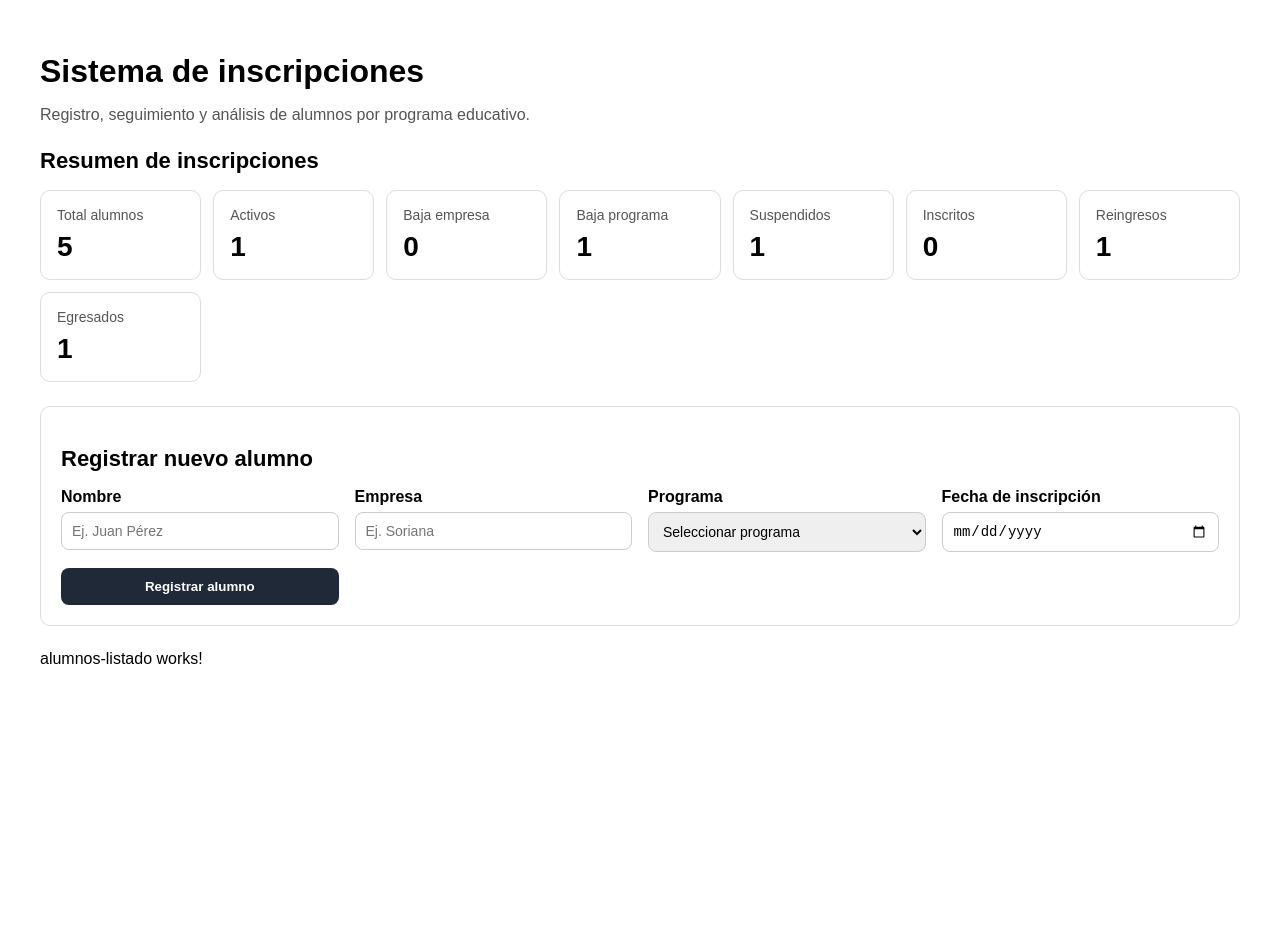
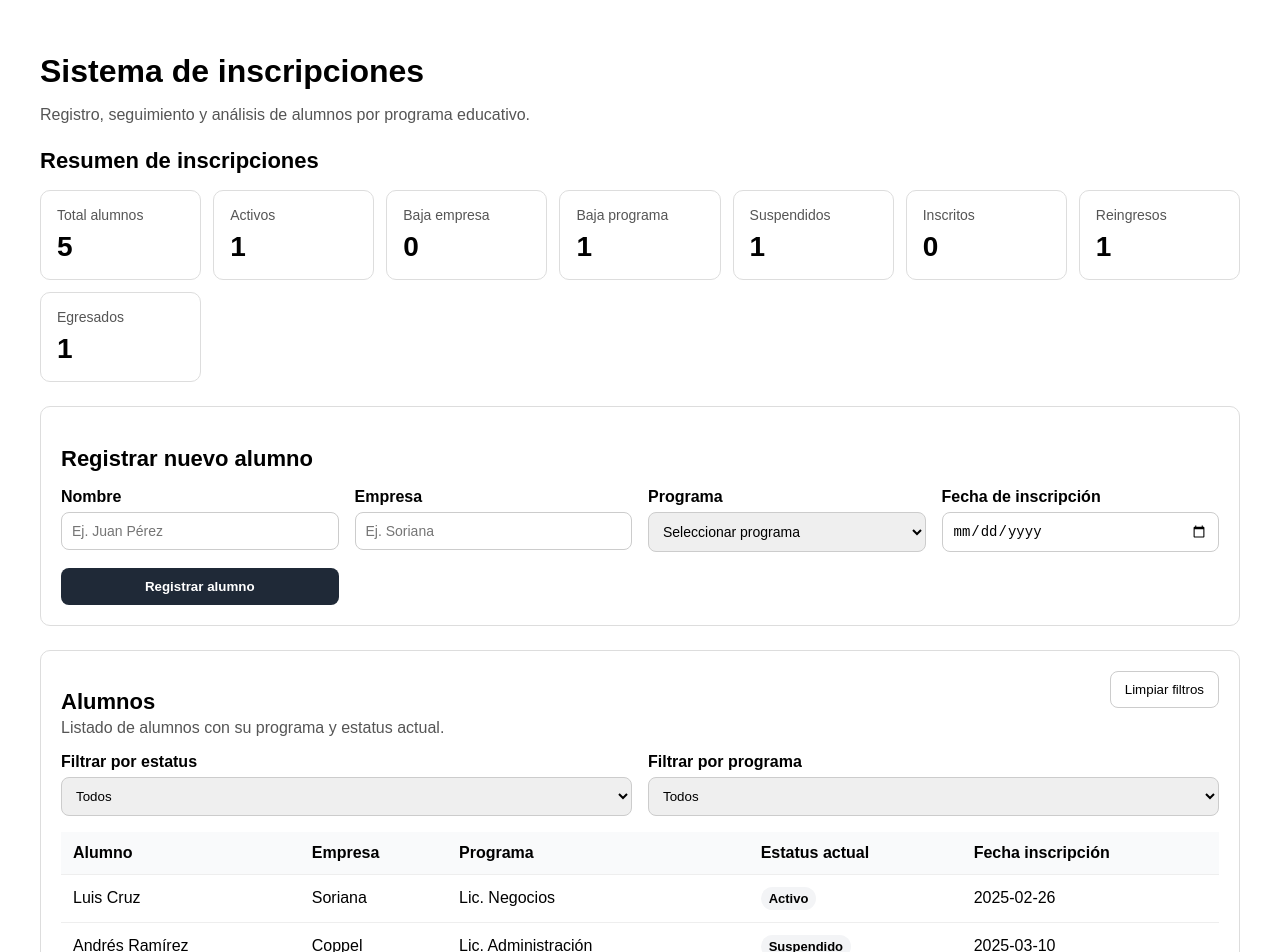
Before and after one commit to FerrariAgustinNicolas/prueba-fullstack-inscripciones, an Angular app in the folder frontend/academiaglobal-inscripciones/: page / in a window 1280 px wide. Shown: the top 952 px of the page. Before the commit the page ends 800 px from the top, so only its background shows below. Built offline with nearby package versions, Linux system fonts and the light colour scheme.

Commit message:
angular: implement students table with filters

```diff
--- a/frontend/academiaglobal-inscripciones/src/app/features/alumnos/alumnos-listado/alumnos-listado.css
+++ b/frontend/academiaglobal-inscripciones/src/app/features/alumnos/alumnos-listado/alumnos-listado.css
@@ -0,0 +1,90 @@
+.alumnos-section {
+  margin-bottom: 24px;
+  padding: 20px;
+  border: 1px solid #ddd;
+  border-radius: 10px;
+  background: #fff;
+}
+
+.section-header {
+  display: flex;
+  justify-content: space-between;
+  gap: 16px;
+  margin-bottom: 16px;
+}
+
+.section-header h2 {
+  margin-bottom: 4px;
+  font-size: 22px;
+}
+
+.section-header p {
+  margin: 0;
+  color: #555;
+}
+
+.filters {
+  display: grid;
+  grid-template-columns: repeat(auto-fit, minmax(220px, 1fr));
+  gap: 16px;
+  margin-bottom: 16px;
+}
+
+.filter-field {
+  display: flex;
+  flex-direction: column;
+  gap: 6px;
+}
+
+.filter-field label {
+  font-weight: 600;
+}
+
+.filter-field select {
+  padding: 10px;
+  border: 1px solid #ccc;
+  border-radius: 8px;
+}
+
+.secondary-button {
+  align-self: start;
+  padding: 10px 14px;
+  border: 1px solid #ccc;
+  border-radius: 8px;
+  background: #fff;
+  cursor: pointer;
+}
+
+.secondary-button:hover {
+  background: #f3f4f6;
+}
+
+.table-wrapper {
+  overflow-x: auto;
+}
+
+table {
+  width: 100%;
+  border-collapse: collapse;
+}
+
+th,
+td {
+  padding: 12px;
+  border-bottom: 1px solid #eee;
+  text-align: left;
+}
+
+th {
+  background: #f9fafb;
+  font-weight: 700;
+}
+
+.status-badge {
+  display: inline-block;
+  padding: 4px 8px;
+  border-radius: 999px;
+  background: #f3f4f6;
+  font-size: 13px;
+  font-weight: 600;
+}
--- a/frontend/academiaglobal-inscripciones/src/app/features/alumnos/alumnos-listado/alumnos-listado.html
+++ b/frontend/academiaglobal-inscripciones/src/app/features/alumnos/alumnos-listado/alumnos-listado.html
@@ -1 +1,70 @@
-<p>alumnos-listado works!</p>
+<section class="alumnos-section">
+  <div class="section-header">
+    <div>
+      <h2>Alumnos</h2>
+      <p>Listado de alumnos con su programa y estatus actual.</p>
+    </div>
+
+    <button type="button" class="secondary-button" (click)="limpiarFiltros()">
+      Limpiar filtros
+    </button>
+  </div>
+
+  <div class="filters">
+    <div class="filter-field">
+      <label for="filtroEstatus">Filtrar por estatus</label>
+        <select
+        id="filtroEstatus"
+        [ngModel]="filtroEstatus"
+        (ngModelChange)="actualizarFiltroEstatus($event)"
+        >
+        <option value="">Todos</option>
+        <option *ngFor="let estatus of estatusDisponibles" [value]="estatus">
+            {{ formatearEstatus(estatus) }}
+        </option>
+        </select>
+    </div>
+
+    <div class="filter-field">
+      <label for="filtroPrograma">Filtrar por programa</label>
+        <select
+        id="filtroPrograma"
+        [ngModel]="filtroPrograma"
+        (ngModelChange)="actualizarFiltroPrograma($event)"
+        >
+        <option value="">Todos</option>
+        <option *ngFor="let programa of programas$ | async" [value]="programa.id">
+            {{ programa.nombre }}
+        </option>
+        </select>
+    </div>
+  </div>
+
+  <div class="table-wrapper">
+    <table>
+      <thead>
+        <tr>
+          <th>Alumno</th>
+          <th>Empresa</th>
+          <th>Programa</th>
+          <th>Estatus actual</th>
+          <th>Fecha inscripción</th>
+        </tr>
+      </thead>
+
+      <tbody>
+        <tr *ngFor="let alumno of alumnosFiltrados$ | async">
+          <td>{{ alumno.nombre }}</td>
+          <td>{{ alumno.empresa }}</td>
+          <td>{{ alumno.programa }}</td>
+          <td>
+            <span class="status-badge">
+              {{ formatearEstatus(alumno.estatusActual) }}
+            </span>
+          </td>
+          <td>{{ alumno.fechaInscripcion }}</td>
+        </tr>
+      </tbody>
+    </table>
+  </div>
+</section>
--- a/frontend/academiaglobal-inscripciones/src/app/features/alumnos/alumnos-listado/alumnos-listado.ts
+++ b/frontend/academiaglobal-inscripciones/src/app/features/alumnos/alumnos-listado/alumnos-listado.ts
@@ -1,4 +1,8 @@
 import { Component } from '@angular/core';
+import { BehaviorSubject, combineLatest, map, Observable } from 'rxjs';
+
+import { Alumno, EstatusAlumno, ESTATUS_ALUMNO, Programa } from '../../../models';
+import { AlumnoService } from '../../../services/alumno.service';
 
 @Component({
   selector: 'app-alumnos-listado',
@@ -6,4 +10,69 @@ import { Component } from '@angular/core';
   templateUrl: './alumnos-listado.html',
   styleUrl: './alumnos-listado.css',
 })
-export class AlumnosListado {}
+export class AlumnosListado {
+  estatusDisponibles = ESTATUS_ALUMNO;
+
+  filtroEstatus = '';
+  filtroPrograma = '';
+
+  private filtroEstatusSubject = new BehaviorSubject<string>('');
+  private filtroProgramaSubject = new BehaviorSubject<string>('');
+
+  alumnosFiltrados$: Observable<Alumno[]>;
+  programas$: Observable<Programa[]>;
+
+  constructor(private alumnoService: AlumnoService) {
+    this.programas$ = this.alumnoService.programas$;
+
+    this.alumnosFiltrados$ = combineLatest([
+      this.alumnoService.alumnos$,
+      this.filtroEstatusSubject,
+      this.filtroProgramaSubject,
+    ]).pipe(
+      map(([alumnos, filtroEstatus, filtroPrograma]) =>
+        alumnos.filter((alumno) => {
+          const coincideEstatus =
+            !filtroEstatus || alumno.estatusActual === filtroEstatus;
+
+          const coincidePrograma =
+            !filtroPrograma || alumno.programaId === Number(filtroPrograma);
+
+          return coincideEstatus && coincidePrograma;
+        })
+      )
+    );
+  }
+
+  actualizarFiltroEstatus(estatus: string): void {
+    this.filtroEstatus = estatus;
+    this.filtroEstatusSubject.next(estatus);
+  }
+
+  actualizarFiltroPrograma(programaId: string): void {
+    this.filtroPrograma = programaId;
+    this.filtroProgramaSubject.next(programaId);
+  }
+
+  limpiarFiltros(): void {
+    this.filtroEstatus = '';
+    this.filtroPrograma = '';
+
+    this.filtroEstatusSubject.next('');
+    this.filtroProgramaSubject.next('');
+  }
+
+  formatearEstatus(estatus: EstatusAlumno): string {
+    const etiquetas: Record<EstatusAlumno, string> = {
+      activo: 'Activo',
+      baja_empresa: 'Baja empresa',
+      baja_programa: 'Baja programa',
+      inscrito: 'Inscrito',
+      suspendido: 'Suspendido',
+      reingreso: 'Reingreso',
+      egresado: 'Egresado',
+    };
+
+    return etiquetas[estatus];
+  }
+}
--- a/frontend/academiaglobal-inscripciones/src/app/features/alumnos/alumnos-module.ts
+++ b/frontend/academiaglobal-inscripciones/src/app/features/alumnos/alumnos-module.ts
@@ -1,11 +1,12 @@
 import { NgModule } from '@angular/core';
 import { CommonModule } from '@angular/common';
+import { FormsModule } from '@angular/forms';
 import { AlumnosListado } from './alumnos-listado/alumnos-listado';
 import { CambioEstatus } from './cambio-estatus/cambio-estatus';
 
 @NgModule({
   declarations: [AlumnosListado, CambioEstatus],
-  imports: [CommonModule],
+  imports: [CommonModule, FormsModule],
   exports: [AlumnosListado, CambioEstatus],
 })
 export class AlumnosModule {}
```
